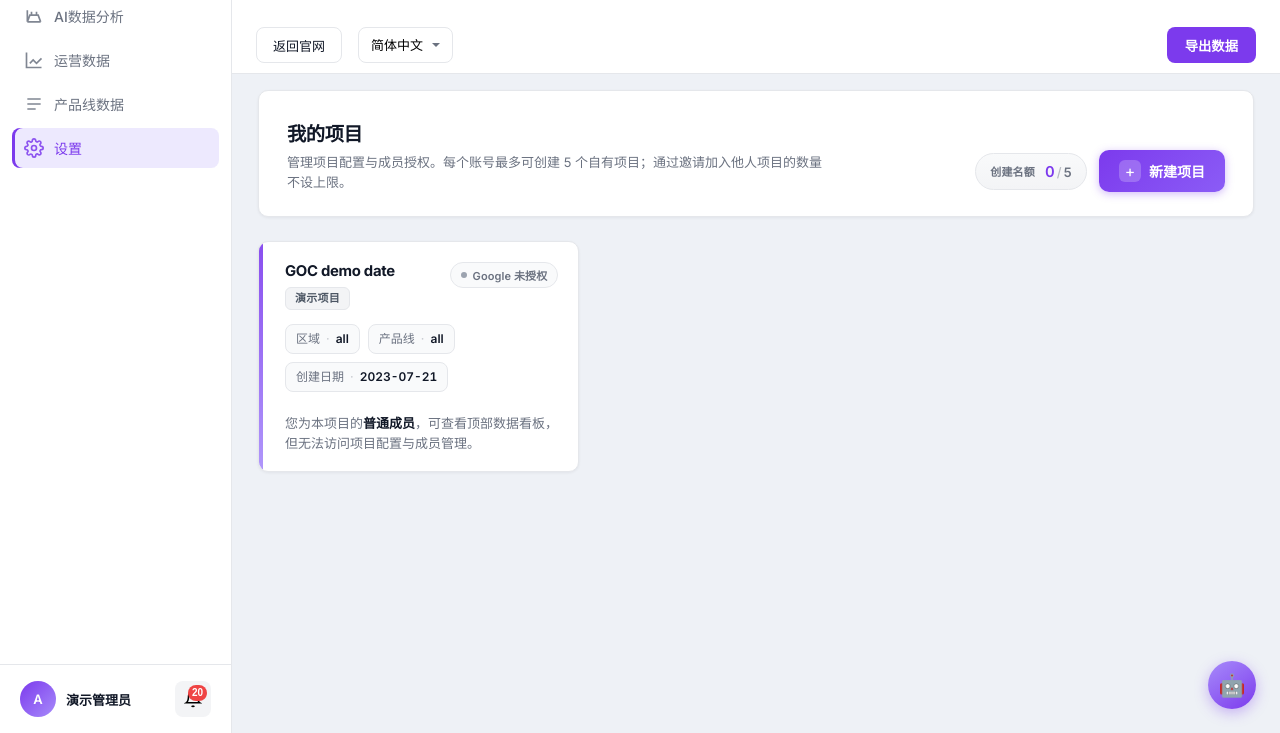
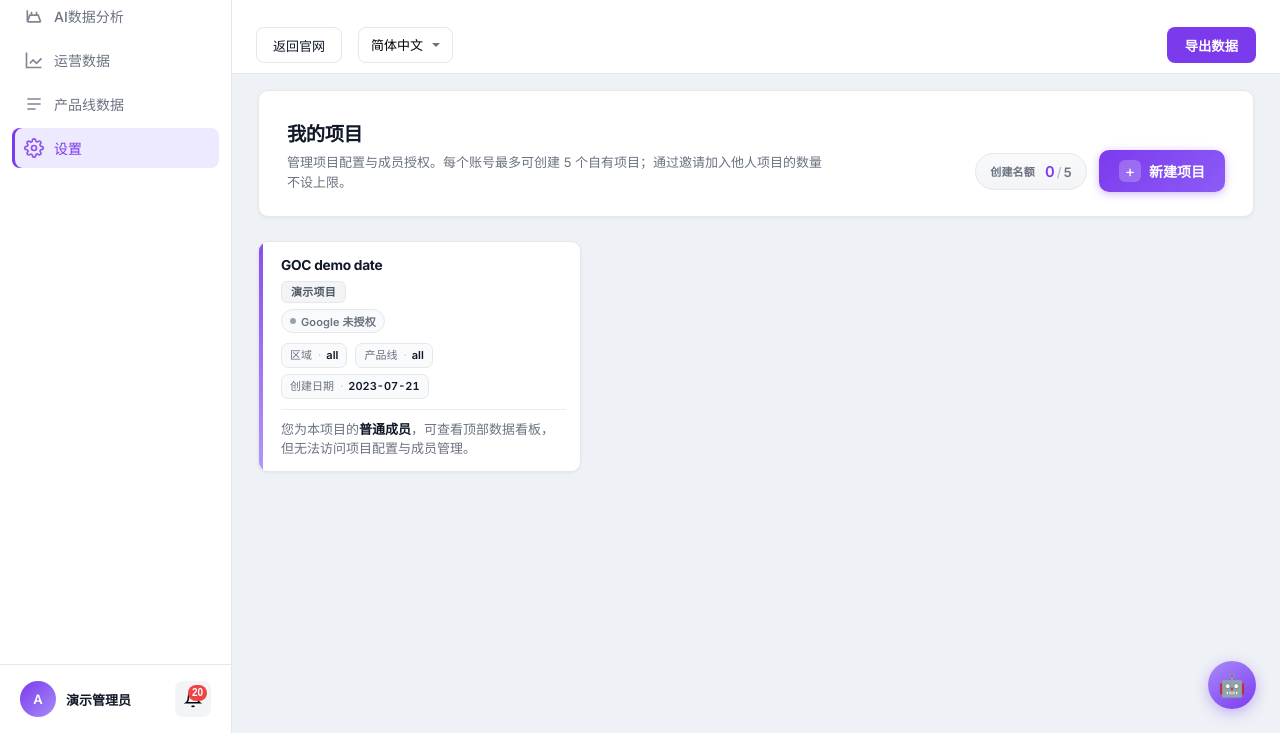
Before and after one commit to bbq133/GOC01-demo, a plain HTML site: page app.html in a window 1280 px wide. Both pictures are taken after a click on the link "设置". Shown: the part 67-800 px from the top of the page. Drawn offline with Linux system fonts and the light colour scheme.

Commit message:
Update deployed site assets
Co-authored-by: Cursor <cursoragent@cursor.com>

```diff
--- a/app.css
+++ b/app.css
@@ -702,20 +702,16 @@ body {
   display: flex;
   flex-wrap: wrap;
   align-items: center;
-  justify-content: flex-end;
-  gap: 8px;
+  justify-content: flex-start;
+  gap: 6px;
   max-width: 100%;
-}
-
-.project-card-row--title .project-card-tags {
-  justify-content: flex-end;
 }
 
 .card-init-tag {
   display: inline-flex;
   align-items: center;
-  gap: 6px;
-  padding: 4px 10px;
+  gap: 5px;
+  padding: 3px 8px;
   border-radius: 999px;
   font-size: 11px;
   font-weight: 700;
--- a/app.html
+++ b/app.html
@@ -7,8 +7,8 @@
   <link rel="preconnect" href="https://fonts.googleapis.com">
   <link rel="preconnect" href="https://fonts.gstatic.com" crossorigin>
   <link href="https://fonts.googleapis.com/css2?family=Inter:wght@400;500;600;700&display=swap" rel="stylesheet">
-  <link rel="stylesheet" href="app.css?v=202605091">
-  <link rel="stylesheet" href="goc-settings-surface.css?v=20260509">
+  <link rel="stylesheet" href="app.css?v=202605093">
+  <link rel="stylesheet" href="goc-settings-surface.css?v=202605093">
 </head>
 <body>
   <div class="app">
@@ -1055,7 +1055,7 @@
               '<button type="button" class="btn-card-action btn-card-action--secondary btn-view-detail" data-id="' +
               escapeHtml(p.id) +
               '">查看配置</button>' +
-              '<button type="button" class="btn-card-action btn-card-action--primary btn-view-members" data-id="' +
+              '<button type="button" class="btn-card-action btn-card-action--primary btn-card-action--fullwidth btn-view-members" data-id="' +
               escapeHtml(p.id) +
               '">成员管理</button>'
             : '<p class="project-card-role-hint">您为本项目的<strong>普通成员</strong>，可查看顶部数据看板，但无法访问项目配置与成员管理。</p>';
@@ -1066,16 +1066,17 @@
             escapeHtml(p.id) +
             '">' +
             '<div class="project-card-inner">' +
-            '<div class="project-card-row project-card-row--title">' +
-            '<div class="project-card-title-block">' +
-            '<h3 class="project-card-name">' +
+            '<h3 class="project-card-name" title="' +
+            escapeHtml(formatProjectFullName(p)) +
+            '">' +
             escapeHtml(formatProjectFullName(p)) +
             '</h3>' +
+            '<div class="project-card-status-row">' +
             '<span class="project-card-origin-badge project-card-origin-badge--' +
             originMod +
             '">' +
             originLabel +
-            '</span></div>' +
+            '</span>' +
             '<div class="project-card-tags">' +
             initTag +
             gStatus +
--- a/goc-settings-surface.css
+++ b/goc-settings-surface.css
@@ -147,8 +147,8 @@
 
 .project-cards-grid {
   display: grid;
-  grid-template-columns: repeat(auto-fill, minmax(280px, 1fr));
-  gap: 16px;
+  grid-template-columns: repeat(auto-fill, minmax(300px, 1fr));
+  gap: 14px;
 }
 
 .project-card {
@@ -160,6 +160,7 @@
   box-shadow: var(--shadow);
   overflow: hidden;
   transition: box-shadow 0.18s ease, border-color 0.18s ease, transform 0.18s ease;
+  text-align: left;
 }
 
 .project-card::before {
@@ -181,26 +182,36 @@
 }
 
 .project-card-inner {
-  padding: 20px 20px 18px 22px;
+  padding: 14px 14px 12px 18px;
   margin-left: 4px;
 }
 
-.project-card-row--title {
-  display: flex;
-  flex-wrap: wrap;
-  align-items: flex-start;
-  justify-content: space-between;
-  gap: 10px 12px;
-  margin-bottom: 14px;
+/* 标题独占一行；整块左对齐 */
+.project-card-name {
+  margin: 0 0 6px;
+  width: 100%;
+  min-width: 0;
+  font-size: 0.98rem;
+  font-weight: 700;
+  letter-spacing: -0.02em;
+  color: var(--text);
+  line-height: 1.35;
+  word-break: normal;
+  overflow-wrap: anywhere;
 }
 
-.project-card-title-block {
+.project-card-status-row {
   display: flex;
   flex-direction: column;
   align-items: flex-start;
   gap: 6px;
-  min-width: 0;
-  flex: 1;
+  margin-bottom: 10px;
+}
+
+.project-card-status-row .project-card-tags {
+  margin-left: 0;
+  justify-content: flex-start;
+  width: 100%;
 }
 
 .project-card-origin-badge {
@@ -226,21 +237,12 @@
   border: 1px solid var(--border);
 }
 
-.project-card-name {
-  margin: 0;
-  font-size: 1.0625rem;
-  font-weight: 700;
-  letter-spacing: -0.02em;
-  color: var(--text);
-  line-height: 1.3;
-}
-
 .card-google-tag {
   display: inline-flex;
   align-items: center;
-  gap: 6px;
+  gap: 5px;
   flex-shrink: 0;
-  padding: 4px 10px;
+  padding: 3px 8px;
   border-radius: 999px;
   font-size: 11px;
   font-weight: 600;
@@ -278,19 +280,21 @@
 .project-meta-chips {
   display: flex;
   flex-wrap: wrap;
-  gap: 8px;
-  margin-bottom: 18px;
+  justify-content: flex-start;
+  align-content: flex-start;
+  gap: 6px 8px;
+  margin-bottom: 0;
 }
 
 .project-meta-chip {
   display: inline-flex;
   align-items: center;
-  gap: 6px;
-  padding: 6px 10px;
-  border-radius: 8px;
+  gap: 5px;
+  padding: 4px 8px;
+  border-radius: 7px;
   background: #f9fafb;
   border: 1px solid var(--border);
-  font-size: 12px;
+  font-size: 11px;
   line-height: 1.35;
 }
 
@@ -312,10 +316,27 @@
 }
 
 .project-card-actions {
-  display: flex;
-  flex-wrap: wrap;
-  gap: 10px;
-  padding-top: 4px;
+  display: grid;
+  grid-template-columns: repeat(2, minmax(0, 1fr));
+  gap: 8px 10px;
+  padding-top: 10px;
+  margin-top: 10px;
+  border-top: 1px solid rgba(15, 23, 42, 0.07);
+}
+
+.project-card-actions > .btn-card-action--fullwidth {
+  grid-column: 1 / -1;
+}
+
+.project-card-actions > .project-card-role-hint {
+  grid-column: 1 / -1;
+  margin: 0;
+}
+
+.project-card-actions .btn-card-action {
+  flex: none;
+  min-width: 0;
+  width: 100%;
 }
 
 .btn-card-action {
@@ -323,8 +344,8 @@
   appearance: none;
   flex: 1;
   min-width: 120px;
-  min-height: 38px;
-  padding: 0 14px;
+  min-height: 34px;
+  padding: 0 12px;
   border-radius: 8px;
   font-family: inherit;
   font-size: 13px;
```
